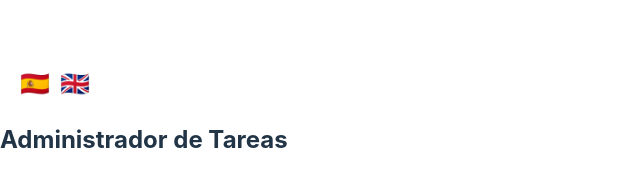
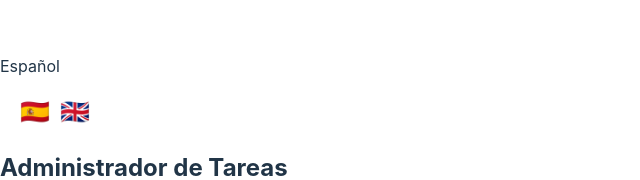
Before and after one commit to johncardozo/frontend-intermedio, a React (Vite) app in the folder react-admin-tareas/: page / in a window 1280 px wide. Shown: the part 151-331 px from the top of the page, without its empty margins (0-640 px from the left). Built offline with nearby package versions, Linux system fonts and the light colour scheme; no server answers.

Commit message:
React: useContext - Modificación del contexto en componentes hijos

```diff
--- a/react-admin-tareas/src/App.jsx
+++ b/react-admin-tareas/src/App.jsx
@@ -10,6 +10,7 @@ import SelectLanguage from "./components/SelectLanguage";
 
 // Contextos
 import LocalizationContext from "./context/LocalizationContext";
+import local from "./context/ContextData";
 
 // Funciones de API
 import {
@@ -20,23 +21,6 @@ import {
 
 // Importar SCSS
 import "./styles/style.scss";
-
-const local = {
-  es: {
-    header: "Administrador de Tareas",
-    title: "Título",
-    add: "Agregar",
-    reset: "Limpiar",
-    characters: "Caracteres",
-  },
-  en: {
-    header: "Task manager",
-    title: "Title",
-    add: "Add",
-    reset: "Reset",
-    characters: "Characters",
-  },
-};
 
 const App = () => {
   // Estado del componente: inmutable
@@ -95,19 +79,10 @@ const App = () => {
     }
   };
 
-  const handlerLanguageChange = (language) => {
-    if (language === "es") {
-      setLanguage(local.es);
-    }
-    if (language === "en") {
-      setLanguage(local.en);
-    }
-  };
-
   return (
     <>
-      <LocalizationContext.Provider value={language}>
-        <SelectLanguage onLanguageChange={handlerLanguageChange} />
+      <LocalizationContext.Provider value={{ language, setLanguage }}>
+        <SelectLanguage />
         <Header />
         <AgregarTareaForm onAddTask={agregarTarea} />
         {error && <Error mensaje="Hubo un error obteniendo las tareas" />}
--- a/react-admin-tareas/src/components/AgregarTareaForm.jsx
+++ b/react-admin-tareas/src/components/AgregarTareaForm.jsx
@@ -10,7 +10,7 @@ const AgregarTareaForm = ({ onAddTask }) => {
   const [longitud, setLongitud] = useState(0);
 
   // Accede al context
-  const local = useContext(LocalizationContext);
+  const { language } = useContext(LocalizationContext);
 
   // Actualiza la cantidad de caracteres digitados
   useEffect(() => {
@@ -49,7 +49,7 @@ const AgregarTareaForm = ({ onAddTask }) => {
   return (
     <form onSubmit={handleSubmit} autoComplete="off">
       <fieldset>
-        <label htmlFor="titulo">{local.title}: </label>
+        <label htmlFor="titulo">{language.title}: </label>
         <input
           type="text"
           id="titulo"
@@ -57,12 +57,12 @@ const AgregarTareaForm = ({ onAddTask }) => {
           onChange={(event) => setTitulo(event.target.value)}
         />
         <p>
-          {local.characters}: {longitud}
+          {language.characters}: {longitud}
         </p>
       </fieldset>
       <fieldset>
-        <input type="submit" value={local.add} />
-        <button onClick={limpiarFormulario}>{local.reset}</button>
+        <input type="submit" value={language.add} />
+        <button onClick={limpiarFormulario}>{language.reset}</button>
       </fieldset>
     </form>
   );
--- a/react-admin-tareas/src/components/Header.jsx
+++ b/react-admin-tareas/src/components/Header.jsx
@@ -3,11 +3,11 @@ import LocalizationContext from "../context/LocalizationContext";
 
 const Header = () => {
   // Accede al context
-  const local = useContext(LocalizationContext);
+  const { language } = useContext(LocalizationContext);
 
   return (
     <header>
-      <h2>{local.header}</h2>
+      <h2>{language.header}</h2>
     </header>
   );
 };
--- a/react-admin-tareas/src/components/SelectLanguage.jsx
+++ b/react-admin-tareas/src/components/SelectLanguage.jsx
@@ -1,16 +1,31 @@
-import PropTypes from "prop-types";
+import { useContext } from "react";
 
-const SelectLanguage = ({ onLanguageChange }) => {
+// Acceso al contexto
+import LocalizationContext from "../context/LocalizationContext";
+import local from "../context/ContextData";
+
+const SelectLanguage = () => {
+  // Obtiene la referencia al contexto
+  const { language, setLanguage } = useContext(LocalizationContext);
+
+  const handleChangeLanguage = (lang) => {
+    if (lang === "es") {
+      setLanguage(local.es);
+    }
+    if (lang === "en") {
+      setLanguage(local.en);
+    }
+  };
+
   return (
-    <div className="languages">
-      <span onClick={() => onLanguageChange("es")}>🇪🇸</span>
-      <span onClick={() => onLanguageChange("en")}>🇬🇧</span>
-    </div>
+    <>
+      <p>{language.idioma}</p>
+      <div className="languages">
+        <span onClick={() => handleChangeLanguage("es")}>🇪🇸</span>
+        <span onClick={() => handleChangeLanguage("en")}>🇬🇧</span>
+      </div>
+    </>
   );
 };
 
-SelectLanguage.propTypes = {
-  onLanguageChange: PropTypes.func,
-};
-
 export default SelectLanguage;
--- /dev/null
+++ b/react-admin-tareas/src/context/ContextData.js
@@ -0,0 +1,20 @@
+const local = {
+  es: {
+    idioma: "Español",
+    header: "Administrador de Tareas",
+    title: "Título",
+    add: "Agregar",
+    reset: "Limpiar",
+    characters: "Caracteres",
+  },
+  en: {
+    idioma: "English",
+    header: "Task manager",
+    title: "Title",
+    add: "Add",
+    reset: "Reset",
+    characters: "Characters",
+  },
+};
+
+export default local;
```
